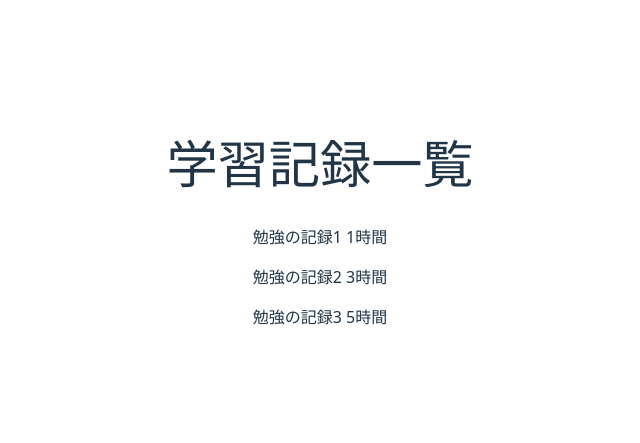
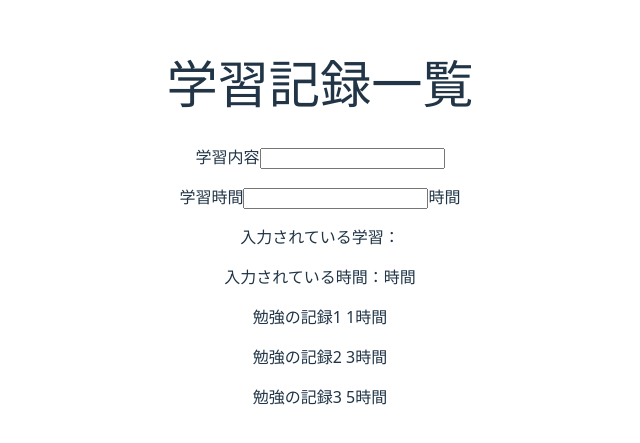
Before and after one commit to dai-gi/learning-log-app, a React (Vite) app: page / in a window 1280 px wide. Shown: the part 177-620 px from the top of the page, without its empty margins (320-960 px from the left). Built offline with nearby package versions, Linux system fonts and the light colour scheme.

Commit message:
feat: 入力フォームの配置と入力値のリアルタイム確認表示

```diff
--- a/src/App.tsx
+++ b/src/App.tsx
@@ -1,13 +1,35 @@
 import './App.css';
+import { useState } from 'react';
 export const App = () => {
+  const [learningContent, setLearningContent] = useState('');
+  const [studyTime, setStudyTime] = useState('');
   const records = [
     { title: '勉強の記録1', time: 1 },
     { title: '勉強の記録2', time: 3 },
     { title: '勉強の記録3', time: 5 }
   ];
+
+  const onChangeLearningContent = (e) => setLearningContent(e.target.value);
+  const onChangeStudyTime = (e) => setStudyTime(e.target.value);
+
   return (
     <>
       <h1>学習記録一覧</h1>
+      <p>
+        学習内容
+        <span>
+          <input value={learningContent} onChange={onChangeLearningContent} />
+        </span>
+      </p>
+      <p>
+        学習時間
+        <span>
+          <input type="number" value={studyTime} onChange={onChangeStudyTime} />
+        </span>
+        <span>時間</span>
+      </p>
+      <p>{`入力されている学習：${learningContent}`}</p>
+      <p>{`入力されている時間：${studyTime}時間`}</p>
       {records.map((record) => (
         <p>{`${record.title} ${record.time}時間`}</p>
       ))}
```
